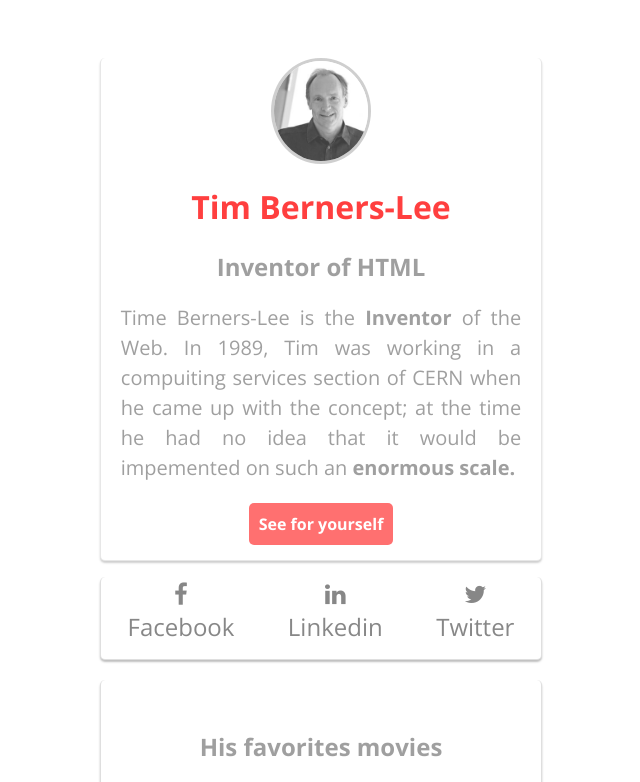
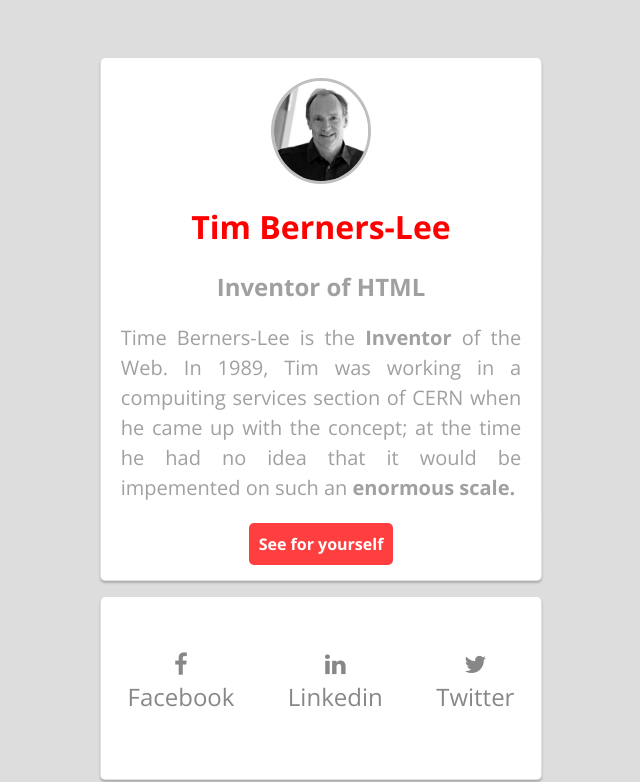
Before and after one commit to fabko-be/tim-berners-lee, a plain HTML site: page index.html in a window 1280 px wide. Shown: the top 782 px of the page, without its empty margins (319-959 px from the left). Drawn offline with nearby package versions, Linux system fonts and the light colour scheme.

Commit message:
Improve CSS

```diff
--- a/style.css
+++ b/style.css
@@ -1,6 +1,7 @@
 body{
-    color: gray;
+    color: rgba(128, 128, 128, 0.75);
     font-family: 'Open Sans', sans-serif;
+    background-color: rgb(221, 221, 221);
 }
 
 a{
@@ -15,6 +16,7 @@
 }
 
 .border{
+    background-color: white;
     border-left: solid 1px rgba(128, 128, 128, 0.250);
     border-right: solid 1px rgba(128, 128, 128, 0.250);
     border-bottom: solid 1px rgba(128, 128, 128, 0.250);
@@ -23,10 +25,10 @@
 }
 
 .hdr{
-    opacity: 75%;
     text-align: center;
     padding-left: 20px;
     padding-right: 20px;
+    padding-top: 20px;
 }
 
 .timg{
@@ -42,6 +44,7 @@
     font-size: 20px;
     line-height: 1.5em;
 }
+
 
 .pt{
     color: red;
@@ -74,6 +77,8 @@
     display: flex;
     justify-content: space-around;
     padding-inline-start: 0px;
+    padding-top: 50px;
+    padding-bottom: 50px;
 }
 
 .inlblk li{
```
